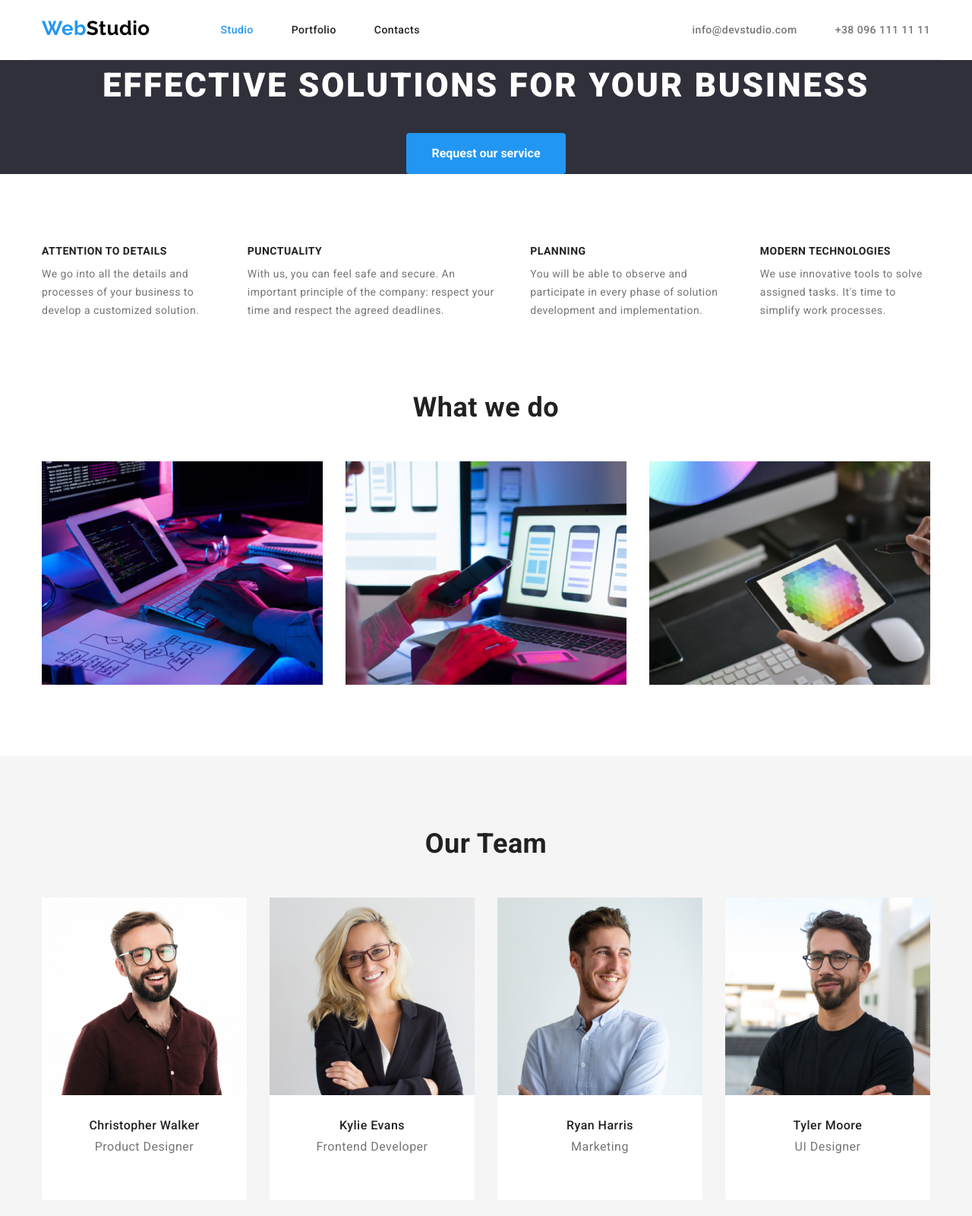
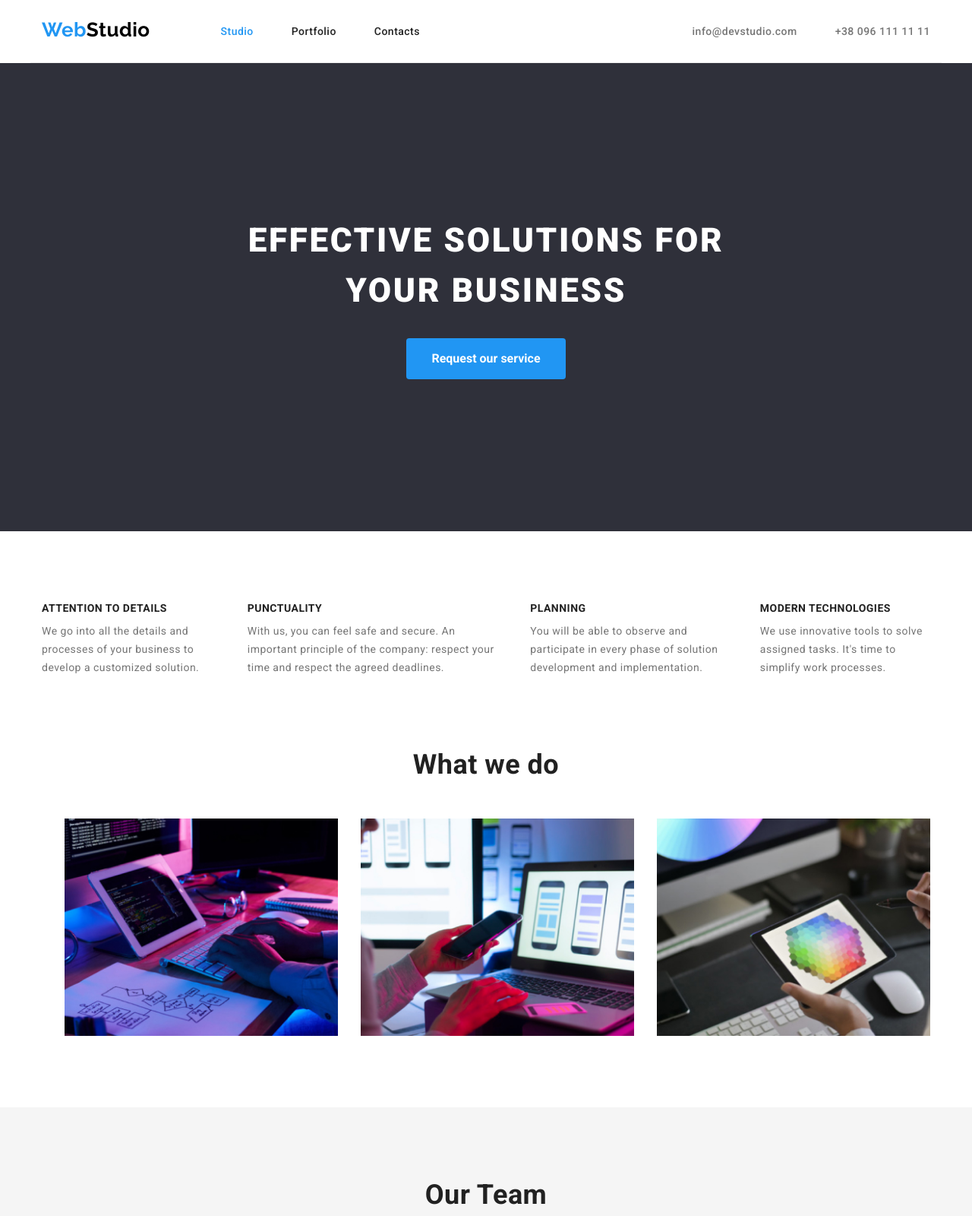
Before and after one commit to olesiaboloteniuk/goit-markup-hw-03, a plain HTML site: page index.html in a window 1280 px wide. Shown: the top 1600 px of the page at 76% size. Drawn offline with nearby package versions, Linux system fonts and the light colour scheme.

Commit message:
виправлення до 3 модуля

```diff
--- a/css/styles.css
+++ b/css/styles.css
@@ -65,6 +65,8 @@ img {
 }
 
 .logo {
+  padding-top: 24px;
+  padding-bottom: 25px;
   display: block;
   color: #2196f3;
   font-family: Raleway, cursive;
@@ -72,12 +74,9 @@ img {
   font-size: 26px;
   line-height: 1.2;
   text-decoration: none;
-  margin-bottom: 25px;
+
 }
 
-.logo.top {
-    margin-top: 22px;
-}
 .logo .black {
   color: var(--black);
 }
@@ -112,7 +111,12 @@ img {
 .nav {
   display: flex;
 }
+
+.centerbox {
+  display: flex;
+}
 .site-nav {
+  padding: 32px 0;
   margin-left: 93px;
   align-items: center;
   display: flex;
@@ -121,9 +125,8 @@ img {
   padding-left: 0;
 }
 
-.site-nav .item {
-  display: block;
-}
+
+
 .site-nav .item:not(:last-child) {
   margin-right: 50px;
 }
@@ -147,10 +150,10 @@ img {
 .site-nav .link.current {
   color: var(--accent-color);
 }
-.telmail {
+
+.contacts {
   margin-left: auto;
-}
-.contacts {
+  padding: 32px 0;
   display: flex;
 }
 
@@ -172,6 +175,8 @@ img {
 }
 
 .hero {
+  padding-bottom: 200px;
+  padding-top: 200px;
   text-align: center;
   background-color: var(--dark-bg-color);
 }
@@ -186,6 +191,12 @@ img {
   line-height: 1.5;
   letter-spacing: 0.06em;
   text-decoration: none;
+}
+
+.hero-box {
+width: 695px;
+margin-left: auto;
+margin-right: auto;
 }
 
 /* Section */
@@ -253,8 +264,13 @@ img {
   display: flex;
 }
 
-.workspace .item:not(:last-child) {
-  margin-right: 30px;
+.workspace .item {
+  margin-left: 30px;
+}
+
+.workers .item {
+  background-color: #fff;
+
 }
 
 .workspace .item:last-child {
@@ -265,13 +281,18 @@ img {
   margin-top: 0;
   margin-bottom: 0;
 }
+
+.text-wrapper {
+  padding: 30px 0;
+}
 .workers-list .item:not(:last-child) {
   margin-right: 30px;
 }
 
 .workers-list .item:last-child {
-  margin-right: 0;
+  margin-bottom: 0;
 }
+
 .workers-list .title {
   margin-top: 0;
   margin-bottom: 10px;
@@ -285,23 +306,17 @@ img {
 
 .workers-list .profession {
   margin-top: 0;
-  margin-bottom: 30px;
   font-size: 16px;
   line-height: 1.18;
   text-decoration: none;
   text-align: center;
 }
 
-.section.workers {
-  padding-top: 94px;
-  padding-bottom: 94px;
+.workers {
   background-color: #f5f5f5;
 
 }
 
-.workers-team {
-  margin-bottom: 30px;
-}
 
 .pic {
   width: 270px;
@@ -309,7 +324,7 @@ img {
   top: 1632px;
   background: #ffffff;
   border-radius: 0px 0px 4px 4px;
-  padding-bottom: 30px;
+
 }
 
 .button-blue {
@@ -331,8 +346,8 @@ img {
 
 .button-blue:hover,
 .button-blue:focus {
-  color: var(--title-text-color);
-  background-color: var(--secondary-bg-color);
+  color: var(--white-text-color);
+  background-color:#39a0f5;
 }
 
 
@@ -423,7 +438,7 @@ img {
   height: 404px;
   left: 215px;
   top: 1130px;
-  padding-bottom: 20px;
+
 
   background: #ffffff;
   border-bottom: 1px solid #eeeeee;
--- a/index.html
+++ b/index.html
@@ -18,11 +18,9 @@
   </head>
   <body>
     <header class="page-header">
-      <div class="container">
-        <div class="main-nav">
-          <div>
-            <nav class="nav">
-              <a href="./index.html" class="logo top"> Web<span class="black">Studio</span> </a>
+      <div class="container main-nav">
+       <nav class="nav">
+              <a href="./index.html" class="logo"> Web<span class="black">Studio</span> </a>
 
               <ul class="site-nav">
                 <li class="item"><a href="" class="link current">Studio</a></li>
@@ -30,23 +28,23 @@
                 <li class="item"><a href="" class="link">Contacts</a></li>
               </ul>
             </nav>
-          </div>
-          <div class="telmail">
+
+
             <ul class="contacts">
               <li class="item">
                 <a href="mailto:info@devstudio.com" class="link">info@devstudio.com</a>
               </li>
               <li class="item"><a href="tel:+380961111111" class="link">+38 096 111 11 11</a></li>
             </ul>
-          </div>
-        </div>
-      </div>
+         </div>
     </header>
     <main>
       <section class="hero">
         <div class="container">
+          <div class="hero-box">
           <h1 class="hero-title">EFFECTIVE SOLUTIONS FOR YOUR BUSINESS</h1>
           <button class="button-blue" type="button">Request our service</button>
+        </div>
         </div>
       </section>
       <section class="section withoutTitle" >
@@ -102,6 +100,7 @@
       </section>
       <section class="section workers">
         <h2 class="section-title">Our Team</h2>
+
         <div class="container">
           <ul class="workers-list">
             <li class="item">
@@ -111,11 +110,14 @@
                   alt="Christopher Walker"
                   width="270"
                   height="260"
-                  class="workers-team"
+
                 />
+              </div>
+                <div class="text-wrapper">
                 <h3 class="title">Christopher Walker</h3>
                 <p class="profession">Product Designer</p>
               </div>
+
             </li>
             <li class="item">
               <div class="pic">
@@ -124,11 +126,14 @@
                   alt="Kylie Evans"
                   width="270"
                   height="260"
-                  class="workers-team"
+
                 />
+                </div>
+                <div class="text-wrapper">
                 <h3 class="title">Kylie Evans</h3>
                 <p class="profession">Frontend Developer</p>
               </div>
+
             </li>
             <li class="item">
               <div class="pic">
@@ -137,8 +142,10 @@
                   alt="Ryan Harris"
                   width="270"
                   height="260"
-                  class="workers-team"
+
                 />
+                </div>
+                <div class="text-wrapper">
                 <h3 class="title">Ryan Harris</h3>
                 <p class="profession">Marketing</p>
               </div>
@@ -150,8 +157,10 @@
                   alt="Tyler Moore"
                   width="270"
                   height="260"
-                  class="workers-team"
+
                 />
+                </div>
+                <div class="text-wrapper">
                 <h3 class="title">Tyler Moore</h3>
                 <p class="profession">UI Designer</p>
               </div>
```
Also changed, not shown: portfolio.html (+6 -10 lines).
